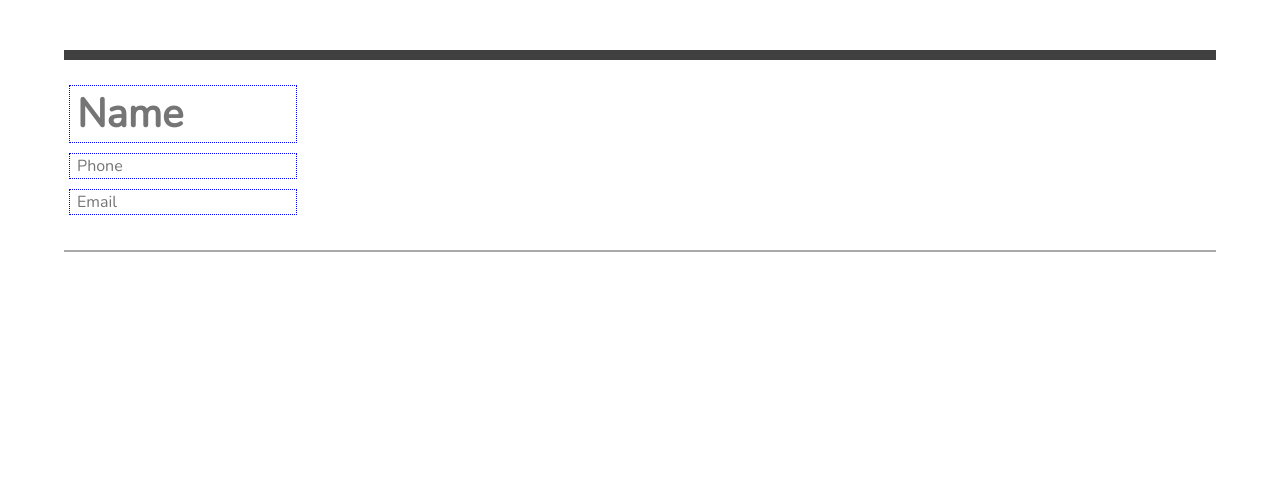
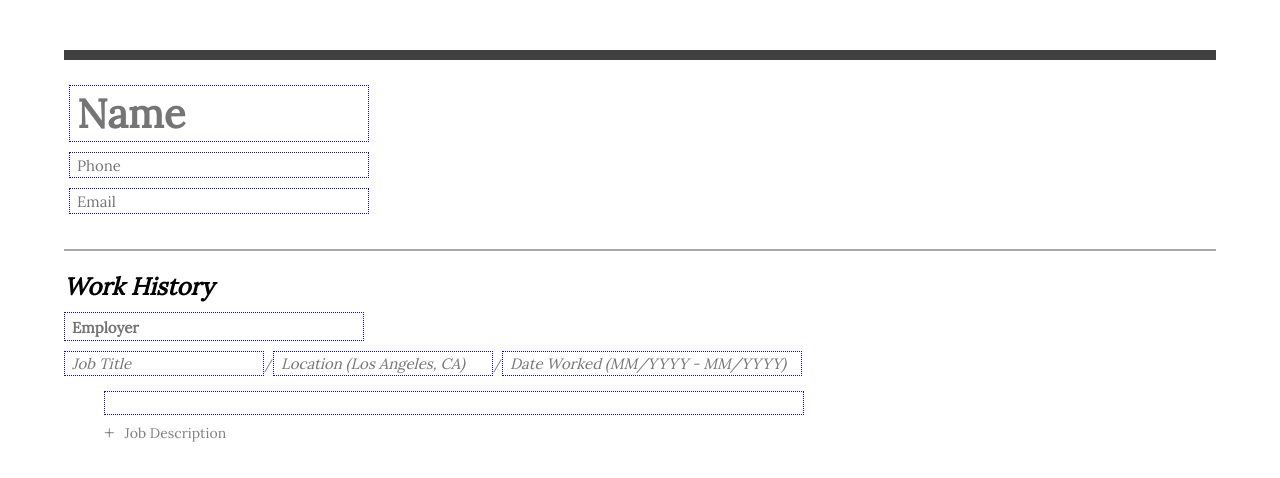
Before and after one commit to ding-09/cv-project, a React (Create React App) app: page / in a window 1280 px wide. Shown: the top 478 px of the page. Built offline with nearby package versions, Linux system fonts and the light colour scheme.

Commit message:
created work history section

```diff
--- a/package.json
+++ b/package.json
@@ -10,6 +10,7 @@
     "react": "^17.0.1",
     "react-dom": "^17.0.1",
     "react-scripts": "4.0.0",
+    "uniqid": "^5.2.0",
     "web-vitals": "^0.2.4"
   },
   "scripts": {
--- a/public/index.html
+++ b/public/index.html
@@ -1,8 +1,7 @@
 <!DOCTYPE html>
 <html lang="en">
   <head>
-    <link href="https://fonts.googleapis.com/css2?family=Nunito:wght@300&display=swap" rel="stylesheet">
-    <meta charset="utf-8" />
+    <link href="https://fonts.googleapis.com/css2?family=Lora&display=swap" rel="stylesheet">
     <link rel="icon" href="%PUBLIC_URL%/favicon.ico" />
     <meta name="viewport" content="width=device-width, initial-scale=1" />
     <meta name="theme-color" content="#000000" />
--- a/src/App.css
+++ b/src/App.css
@@ -2,5 +2,161 @@
   margin: 0;
   padding: 0;
   box-sizing: border-box;
-  font-family: 'Nunito', sans-serif;
+  font-family: 'Lora', serif;
 }
+
+#root {
+  max-width: 90%;
+  margin: 0 auto;
+}
+
+h2 {
+  font-style: italic;
+  margin-bottom: 10px;
+}
+
+input:-webkit-autofill,
+input:-webkit-autofill:hover,
+input:-webkit-autofill:focus,
+input:-webkit-autofill:active {
+  -webkit-box-shadow: 0 0 0 30px white inset !important;
+}
+
+input {
+  border: 1px dotted blue;
+  outline: none;
+  padding: 2px 7px;
+}
+
+.general-info {
+  display: flex;
+  flex-direction: column;
+  border-top: 10px solid #404040;
+  border-bottom: 2px solid #a9a9a9;
+  padding: 25px 5px;
+  margin: 50px auto 20px;
+}
+
+.general-info * {
+  margin-bottom: 10px;
+  max-width: 300px;
+}
+
+.general-info input[type='text']::placeholder {
+  font-size: 40px;
+}
+
+::placeholder {
+  font-size: 15px;
+}
+
+#nameInput {
+  font-size: 40px;
+  font-weight: 800;
+}
+
+#phoneInput,
+#emailInput {
+  font-size: 16px;
+  color: #505050;
+}
+
+input[type='number']::-webkit-outer-spin-button,
+input[type='number']::-webkit-inner-spin-button {
+  -webkit-appearance: none;
+  margin: 0;
+}
+
+input[type='number'] {
+  -moz-appearance: textfield;
+}
+
+.employer-container,
+.job-info {
+  margin-bottom: 10px;
+}
+
+.employer-container {
+  max-width: 300px;
+}
+
+#employerInput {
+  font-size: 18px;
+  font-weight: bold;
+  color: #808080;
+  width: 100%;
+}
+
+.job-info > input {
+  font-style: italic;
+  color: #808080;
+  font-size: 15px;
+}
+
+#titleInput {
+  width: 200px;
+}
+
+#locationInput {
+  width: 220px;
+}
+
+#dateInput {
+  width: 300px;
+}
+
+.divider {
+  color: #808080;
+  font-size: 13px;
+}
+
+.add-task {
+  padding: 5px 0px;
+  position: relative;
+  cursor: pointer;
+  color: #808080;
+  width: 150px;
+  margin-left: 40px;
+}
+
+.plus-sign {
+  display: inline-block;
+  font-size: 20px;
+  margin-right: 10px;
+}
+
+.job-desc {
+  display: inline-block;
+  font-size: 14px;
+  top: 9px;
+  position: absolute;
+}
+
+#taskInput {
+  width: 700px;
+  margin-left: 40px;
+  font-size: 14px;
+}
+
+.desc-list {
+  color: #808080;
+  margin-bottom: 15px;
+  margin-left: 40px;
+  width: 700px;
+}
+
+.desc-list li {
+  padding: 3px;
+}
+
+.del-task {
+  float: right;
+  display: inline-block;
+  margin-right: 5px;
+  font-size: 15px;
+  cursor: pointer;
+}
+
+.del-task:hover {
+  color: red;
+}
--- a/src/App.js
+++ b/src/App.js
@@ -1,15 +1,21 @@
 import './App.css';
+import React, { Component } from 'react';
 import GeneralInfo from './components/GeneralInfo';
-import React, { Component } from 'react'
+import WorkHist from './components/WorkHist';
+
 
 class App extends Component {
   render() {
     return (
-      <div>
-        <GeneralInfo/>
-      </div>
-    )
+      <form id="form">
+        <GeneralInfo />
+        <div className="work-history">
+          <h2>Work History</h2>
+        </div>
+        <WorkHist />
+      </form>
+    );
   }
 }
 
-export default App
+export default App;
--- /dev/null
+++ b/src/components/AddTask.js
@@ -0,0 +1,19 @@
+import React, { Component } from 'react';
+
+class AddTask extends Component {
+  constructor(props) {
+    super(props);
+  }
+
+  render() {
+      const {onBtnClick} = this.props;
+    return (
+      <div className="add-task" onClick={onBtnClick}>
+        <span className="plus-sign">+ </span>
+        <span className="job-desc">Job Description</span>
+      </div>
+    );
+  }
+}
+
+export default AddTask;
--- a/src/components/GeneralInfo.css
+++ /dev/null
@@ -1,56 +0,0 @@
-input:-webkit-autofill,
-input:-webkit-autofill:hover,
-input:-webkit-autofill:focus,
-input:-webkit-autofill:active  {
-    -webkit-box-shadow: 0 0 0 30px white inset !important;
-}
-
-.general-info {
-  display: flex;
-  flex-direction: column;
-  border-top: 10px solid #404040;
-  border-bottom: 2px solid #a9a9a9;
-  padding: 25px 5px;
-  max-width: 90%;
-  margin: 50px auto 5px;
-}
-
-.general-info * {
-  margin-bottom: 10px;
-  max-width: 50%;
-  max-width: 20%;
-  padding: 1px 7px;
-  border: 1px dotted blue;
-  background-color: white;
-  outline: none;
-}
-
-input[type='text']::placeholder {
-  font-size: 40px;
-}
-
-.general-info input[type='text'] {
-  font-size: 40px;
-  font-weight: 800;
-}
-
-input[type='number']::placeholder,
-input[type='email']::placeholder {
-  font-size: 16px;
-}
-
-input[type='number'],
-input[type='email'] {
-  font-size: 16px;
-  color: #505050;
-}
-
-input[type='number']::-webkit-outer-spin-button,
-input[type='number']::-webkit-inner-spin-button {
-  -webkit-appearance: none;
-  margin: 0;
-}
-
-input[type='number'] {
-  -moz-appearance: textfield;
-}
--- a/src/components/GeneralInfo.js
+++ b/src/components/GeneralInfo.js
@@ -1,5 +1,4 @@
 import React, { Component } from 'react';
-import './GeneralInfo.css';
 
 class GeneralInfo extends Component {
   constructor() {
--- /dev/null
+++ b/src/components/TaskDisplay.js
@@ -0,0 +1,23 @@
+import React, { Component } from 'react';
+import uniqid from 'uniqid';
+
+class TaskDisplay extends Component {
+  constructor(props) {
+    super(props);
+  }
+
+  render() {
+    const { tasks } = this.props;
+    return (
+      <div className="desc-list">
+        <ul>
+          {tasks.map((task) => {
+            return <li key={uniqid()}>{task}</li>;
+          })}
+        </ul>
+      </div>
+    );
+  }
+}
+
+export default TaskDisplay;
--- /dev/null
+++ b/src/components/WorkHist.js
@@ -0,0 +1,95 @@
+import React, { Component } from 'react';
+import AddTask from './AddTask';
+import TaskDisplay from './TaskDisplay';
+
+class WorkHist extends Component {
+  constructor(props) {
+    super(props);
+
+    this.state = {
+      employer: '',
+      jobTitle: '',
+      location: '',
+      dateWorked: '',
+      task: '',
+      tasks: [],
+    };
+  }
+
+  handleChange = (e) => {
+    this.setState({
+      [e.target.name]: e.target.value,
+    });
+  };
+
+  newTask = () => {
+    this.setState({
+      tasks: this.state.tasks.concat(this.state.task),
+      task: '',
+    });
+  };
+
+  render() {
+    const {
+      employer,
+      jobTitle,
+      location,
+      dateWorked,
+      task,
+      tasks,
+    } = this.state;
+    return (
+      <div>
+        <div className="employer-container">
+          <input
+            onChange={this.handleChange}
+            type="text"
+            id="employerInput"
+            placeholder="Employer"
+            name="employer"
+            value={employer}
+          />
+        </div>
+        <div className="job-info">
+          <input
+            onChange={this.handleChange}
+            type="text"
+            id="titleInput"
+            placeholder="Job Title"
+            name="jobTitle"
+            value={jobTitle}
+          />
+          <span className="divider">/</span>
+          <input
+            onChange={this.handleChange}
+            type="text"
+            id="locationInput"
+            placeholder="Location (Los Angeles, CA)"
+            name="location"
+            value={location}
+          />
+          <span className="divider">/</span>
+          <input
+            onChange={this.handleChange}
+            type="text"
+            id="dateInput"
+            placeholder="Date Worked (MM/YYYY - MM/YYYY)"
+            name="dateWorked"
+            value={dateWorked}
+          />
+        </div>
+        <TaskDisplay tasks={tasks} />
+        <input
+          onChange={this.handleChange}
+          type="text"
+          id="taskInput"
+          name="task"
+          value={task}
+        />
+        <AddTask onBtnClick={this.newTask} />
+      </div>
+    );
+  }
+}
+
+export default WorkHist;
```
Also changed, not shown: src/components/AddWork.js (added, +13 -0 lines), 1 other file (tests, documents, lock files or other folders).
